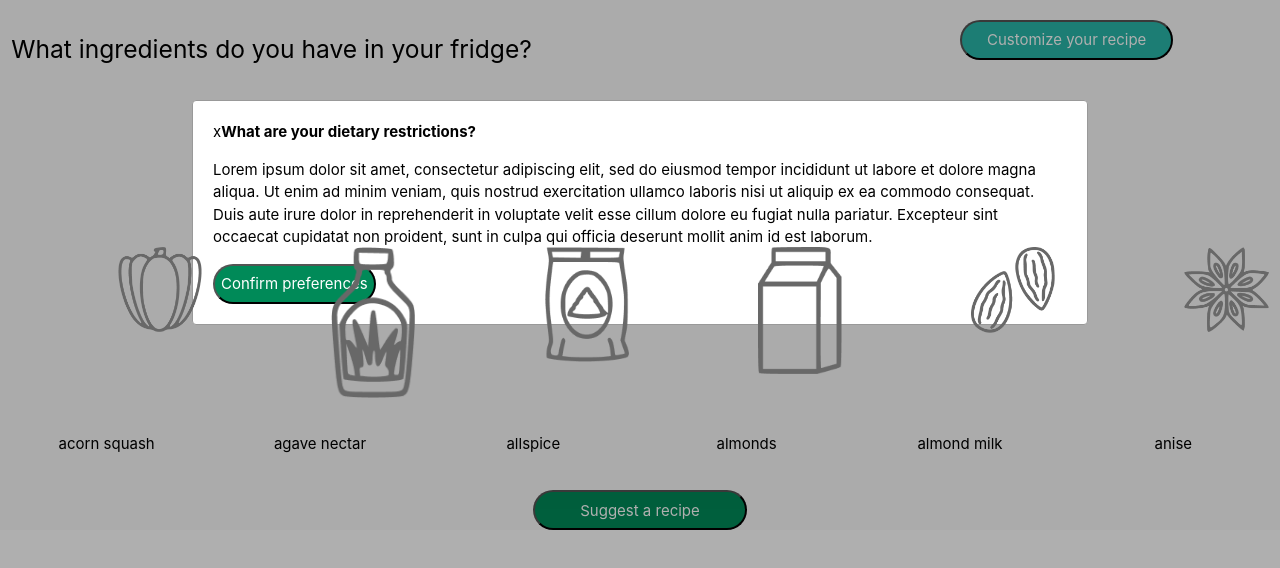
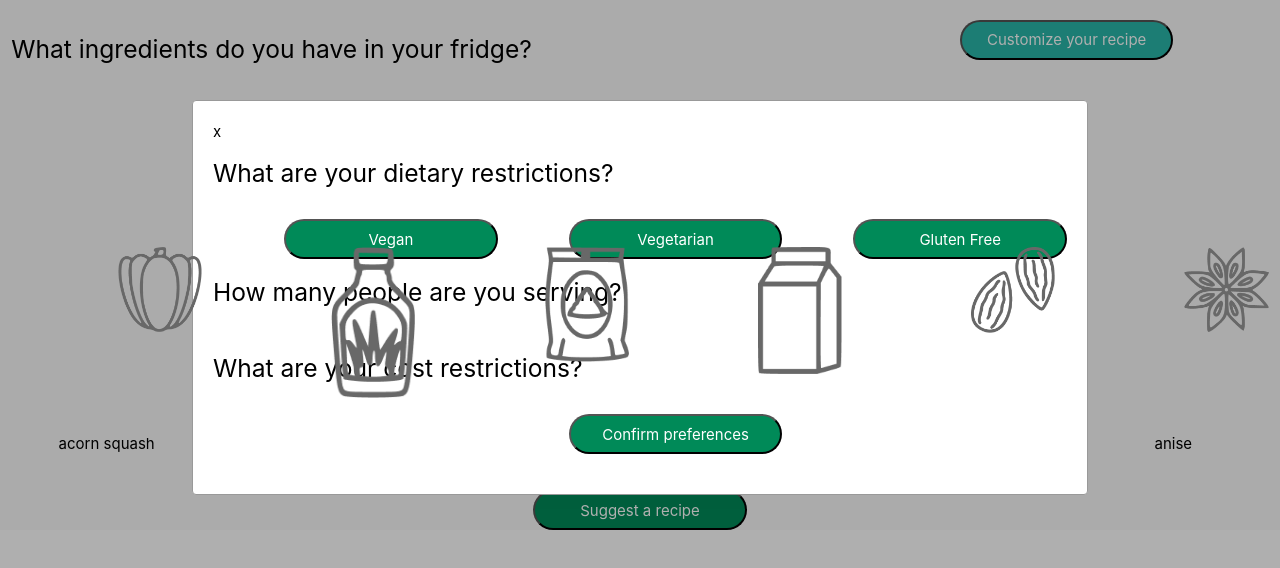
Before and after one commit to akula-a/Menon_Labs, a React (Create React App) app in the folder plant-jammer-widget/: page / in a window 1280 px wide. Both pictures are taken after a click on the button "Customize your recipe". Shown: the top 568 px of the page. Built offline with nearby package versions, Linux system fonts and the light colour scheme.

Commit message:
Added details to popup

```diff
--- a/plant-jammer-widget/src/App.js
+++ b/plant-jammer-widget/src/App.js
@@ -68,9 +68,17 @@ function App() {
         </div>
         {isOpen && <Popup
           content={<>
-            <b class = "center">What are your dietary restrictions?</b>
-            <p>Lorem ipsum dolor sit amet, consectetur adipiscing elit, sed do eiusmod tempor incididunt ut labore et dolore magna aliqua. Ut enim ad minim veniam, quis nostrud exercitation ullamco laboris nisi ut aliquip ex ea commodo consequat. Duis aute irure dolor in reprehenderit in voluptate velit esse cillum dolore eu fugiat nulla pariatur. Excepteur sint occaecat cupidatat non proident, sunt in culpa qui officia deserunt mollit anim id est laborum.</p>
-            <button class = "center">Confirm preferences</button>
+            <h5>What are your dietary restrictions?</h5><br/>
+            <div class = "row">
+              <button class = "col s3 offset-s1">Vegan</button>
+              <button class = "col s3 offset-s1">Vegetarian</button>
+              <button class = "col s3 offset-s1">Gluten Free</button><br/>
+            </div>
+            <h5>How many people are you serving?</h5><br/>
+            <h5>What are your cost restrictions?</h5><br/>
+            <div class = "row">
+              <button class = "col s3 offset-s5">Confirm preferences</button>
+            </div>
           </>}
           handleClose={togglePopup}
         />}
```
